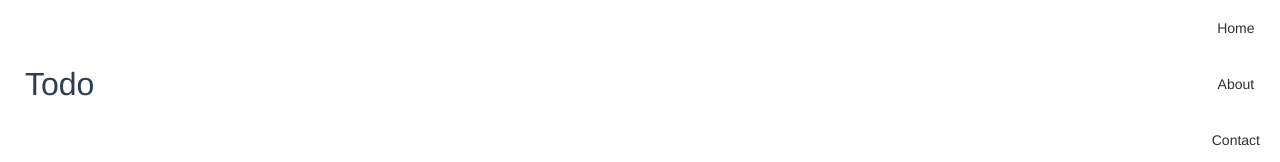
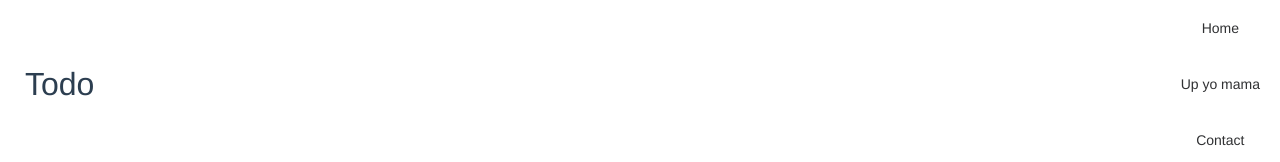
Before and after one commit to 0xch4z/vuex-todo, a Nuxt app: page / in a window 1280 px wide. Shown: the top 162 px of the page. Built offline with nearby package versions, Linux system fonts and the light colour scheme.

Commit message:
New edit

```diff
--- a/components/Header.vue
+++ b/components/Header.vue
@@ -9,7 +9,7 @@
     </div>
     <div class="nav-items">
       <el-menu-item index="1">Home</el-menu-item>
-      <el-menu-item index="2">About</el-menu-item>
+      <el-menu-item index="2">Up yo mama</el-menu-item>
       <el-menu-item index="3">Contact</el-menu-item>
     </div>
   </el-menu>
```
